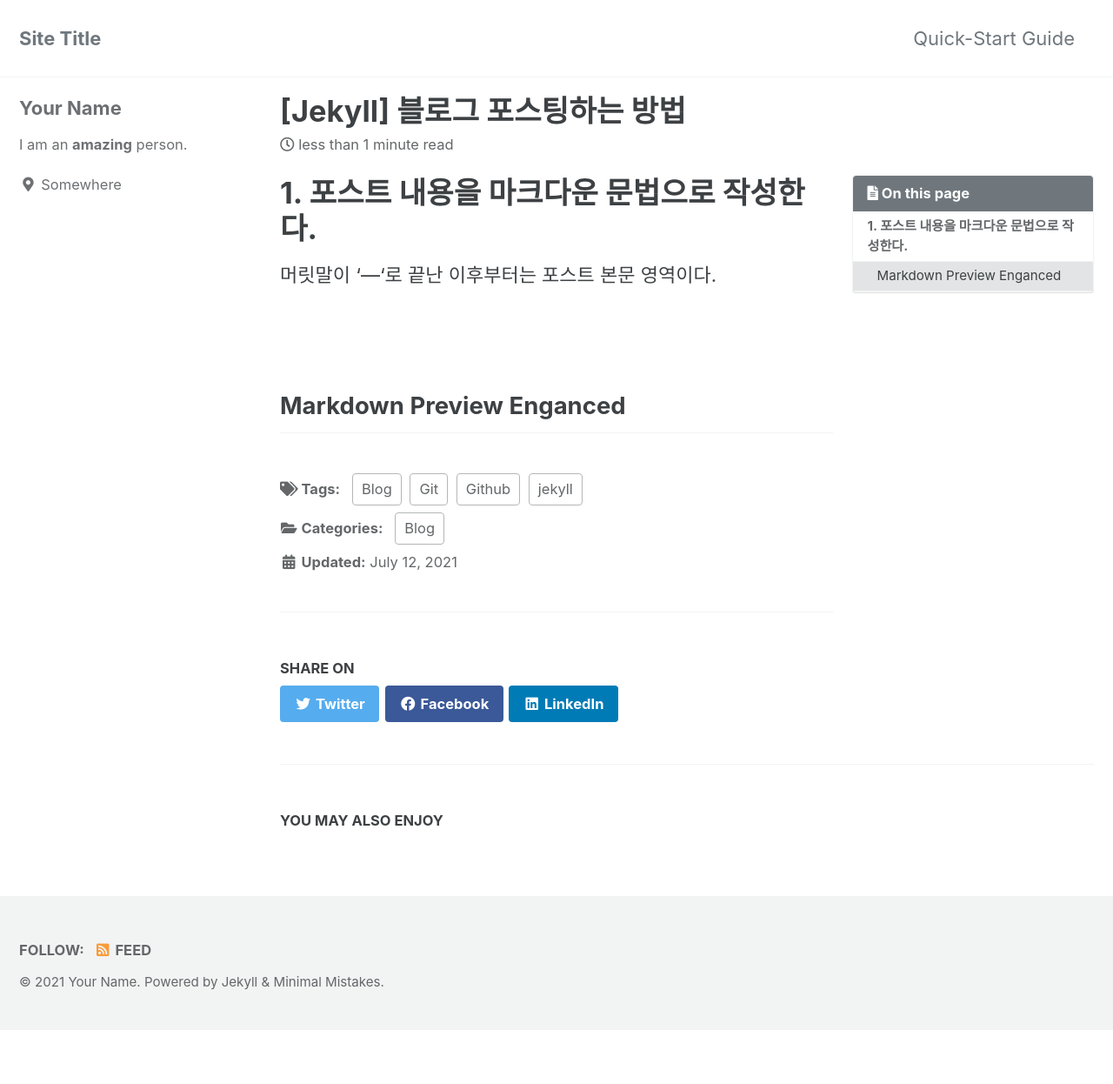
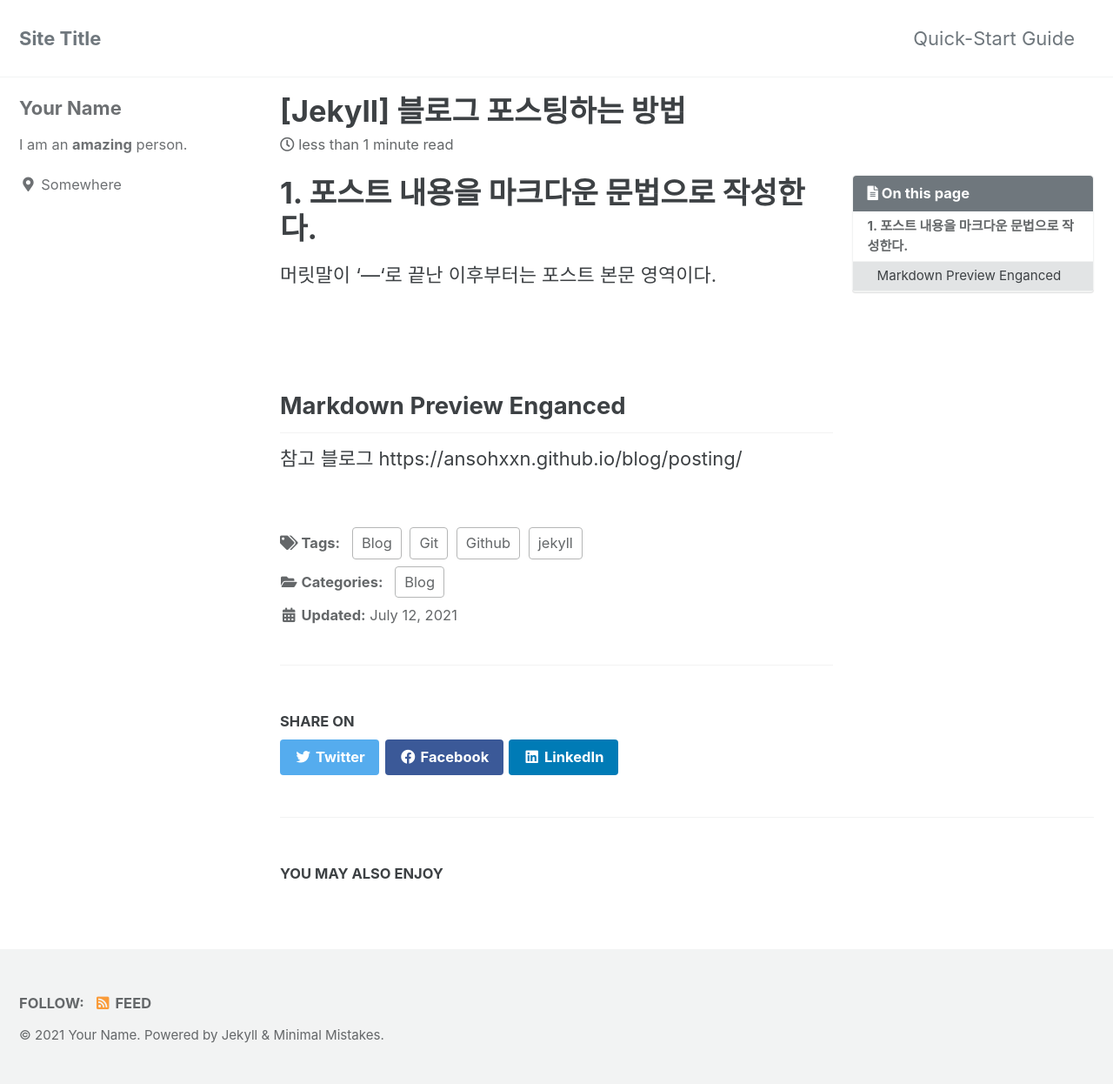
Before and after one commit to Jihwan-K/Jihwan-K.github.io, a Jekyll site: the page built from _posts/2021-07-12-my-first-post.md, in a window 1280 px wide. Shown: the whole page at 87% size. Built offline with Jekyll 4.4.1, drawn with Linux system fonts in a browser that asks for light colours; cached includes are drawn as plain includes; before the commit the page ends 1184 px from its top, so only the background shows below that.

Commit message:
2021-07-12

```diff
--- a/_posts/2021-07-12-my-first-post.md
+++ b/_posts/2021-07-12-my-first-post.md
@@ -21,3 +21,6 @@ last_modified_at: 2021-07-12
 <br>
 
 ## Markdown Preview Enganced
+
+참고 블로그
+https://ansohxxn.github.io/blog/posting/
```
